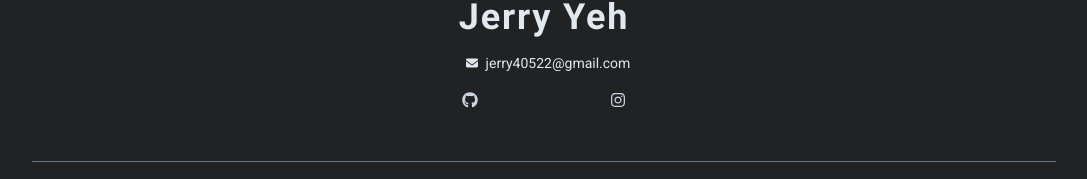
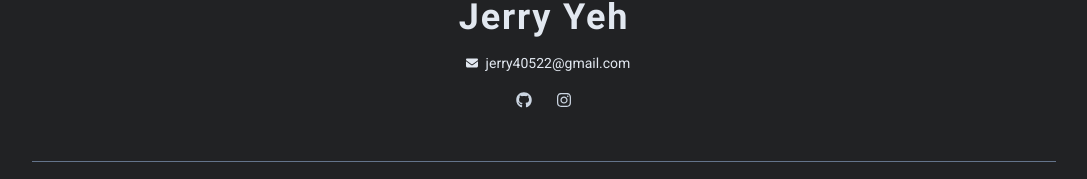
Before and after one commit to jerryyehself/my-profile, a Next.js app: page / in a window 1280 px wide. Shown: the part 336-515 px from the top of the page, without its empty margins (96-1183 px from the left). Built offline with nearby package versions, Linux system fonts and the light colour scheme; no server answers.

Commit message:
update socialLinks margin

```diff
--- a/components/SocialLinks.tsx
+++ b/components/SocialLinks.tsx
@@ -38,20 +38,14 @@ interface SocialLinksProps {
 export default function SocialLinks({
   items,
 }: SocialLinksProps) {
-  const { length } = Object.values(items).filter(({ id }) => id);
   return (
-    <div className={`flex items-center ${length > 4 ? 'justify-between' : 'justify-evenly'}`}>
+    <div className="flex items-center justify-center">
       {Object.keys(items).map((type) => {
         const { id } = items[type];
         const { icon, link } = map[type];
         return items[type].enabled ? (
           id && (
-            <a
-              key={type}
-              href={`${link}/${id}`}
-              target="_blank"
-              rel="noreferrer"
-            >
+            <a key={type} href={`${link}${id}`} target="_blank" rel="noreferrer" className="mx-2">
               <FontAwesomeIcon icon={icon} className="w-6 text-slate-700 dark:text-slate-300 hover:text-slate-900 dark:hover:text-slate-100" />
             </a>
           )
```
